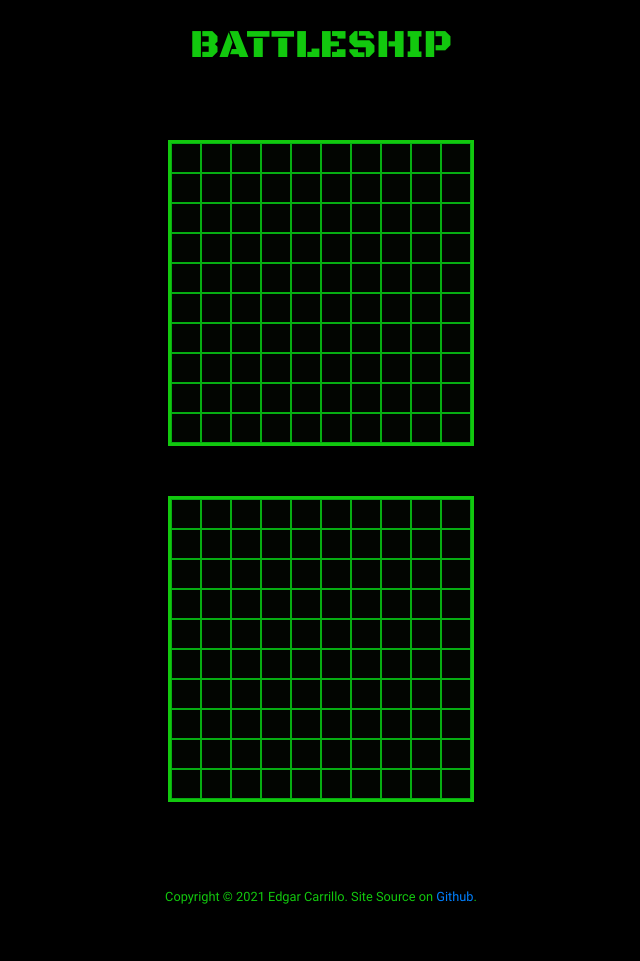
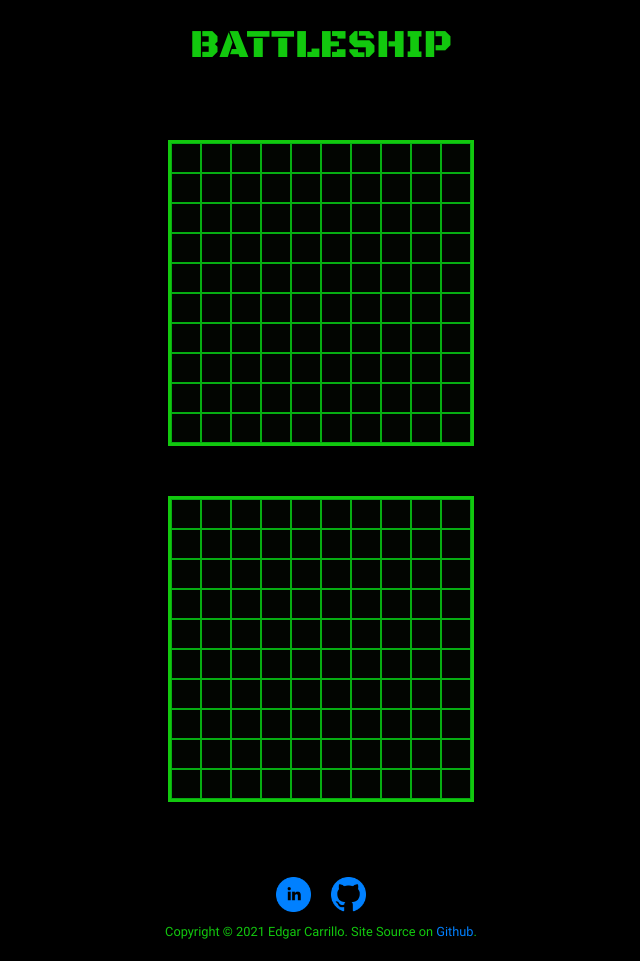
Before and after one commit to ec-rilo/battleship-game, a website built with webpack: page src/index.html in a window 1280 px wide. Shown: the whole page, without its empty margins (319-959 px from the left). Before the commit the page ends 926 px from the top, so only its background shows below. Built offline with nearby package versions, Linux system fonts and the light colour scheme.

Commit message:
feat: add social media btns to footer

```diff
--- a/src/index.html
+++ b/src/index.html
@@ -14,6 +14,17 @@
       <div class="gameboard-2 gameboard-interface"></div>
     </div>
     <footer>
+      <div>
+        <a href="https://www.linkedin.com/in/ecarrillo046/" target="_blank">
+          <img
+            src="./images/social-icons/linkedin-icon.png"
+            alt="Linkedin Icon"
+          />
+        </a>
+        <a href="https://github.com/ec-rilo" target="_blank">
+          <img src="images/social-icons/github-icon.png" alt="Github Icon" />
+        </a>
+      </div>
       <p>
         Copyright © 2021 Edgar Carrillo. Site Source on
         <a href="https://github.com/ec-rilo/battleship-game" target="_blank"
```
